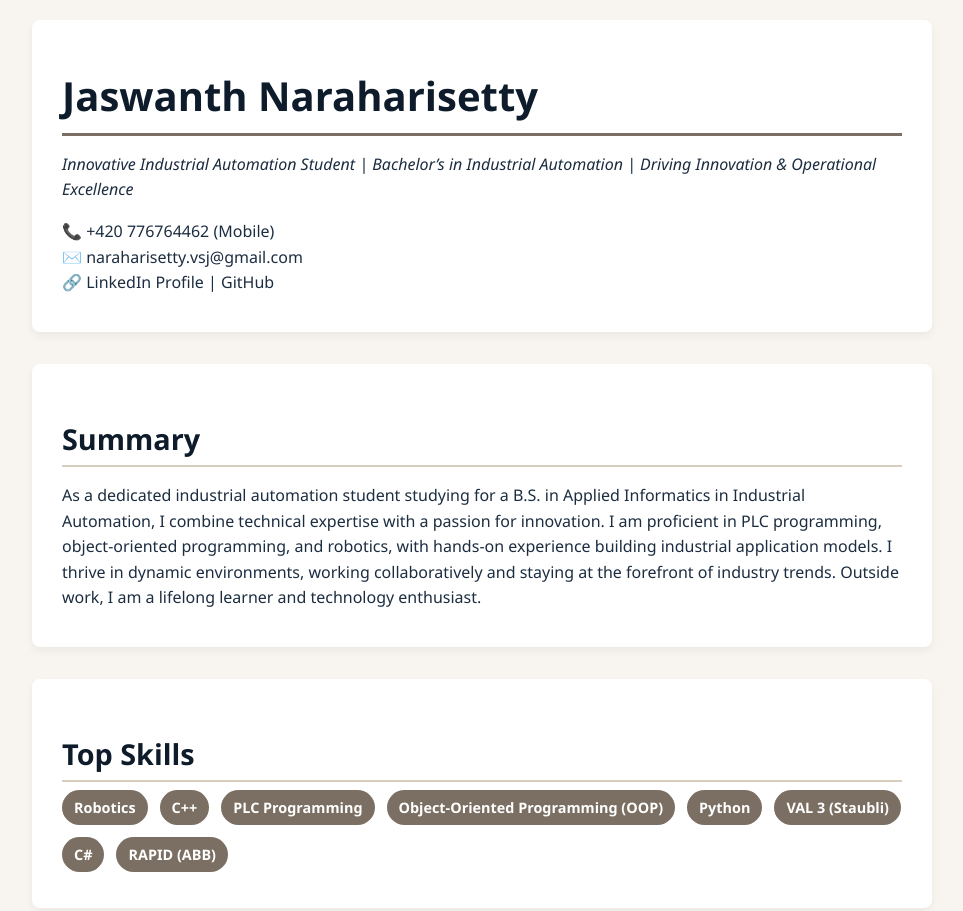
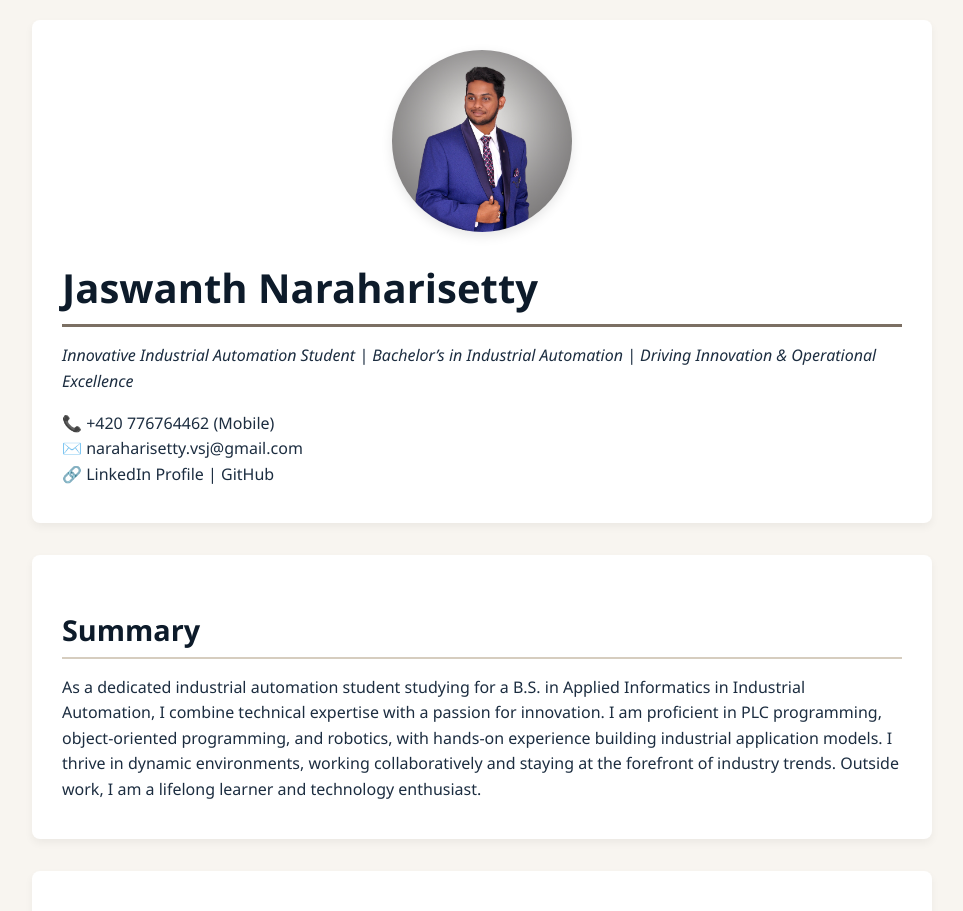
Before and after one commit to nvsj05/cv-site, a plain HTML site: page index.html in a window 1280 px wide. Shown: the top 911 px of the page, without its empty margins (158-1121 px from the left). Drawn offline with Linux system fonts and the light colour scheme.

```diff
--- a/index.html
+++ b/index.html
@@ -175,6 +175,7 @@
 <body>
 
   <section>
+    <img src="images/001.jpg" alt="Jaswanth Naraharisetty" class="profile-pic">
     <h1>Jaswanth Naraharisetty</h1>
     <p><em>Innovative Industrial Automation Student | Bachelor’s in Industrial Automation | Driving Innovation & Operational Excellence</em></p>
     <div class="contact-info">
```
